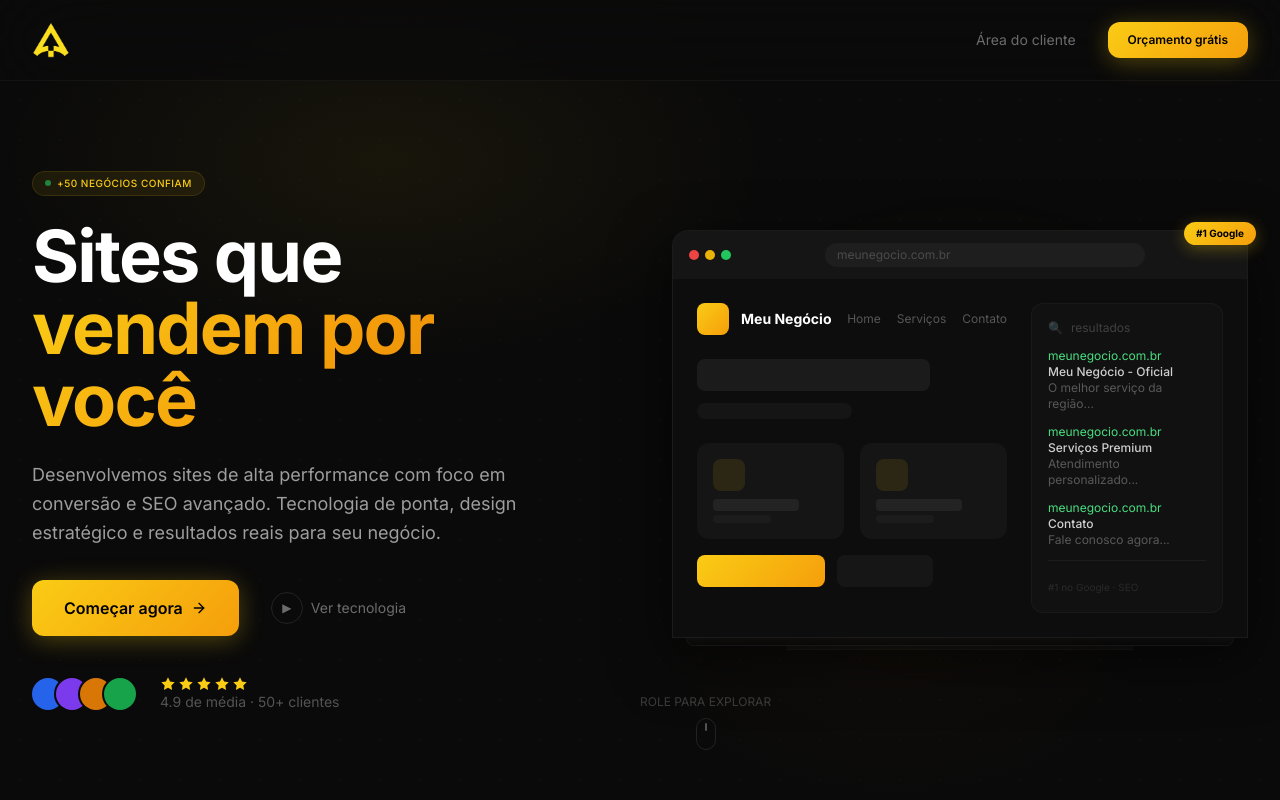
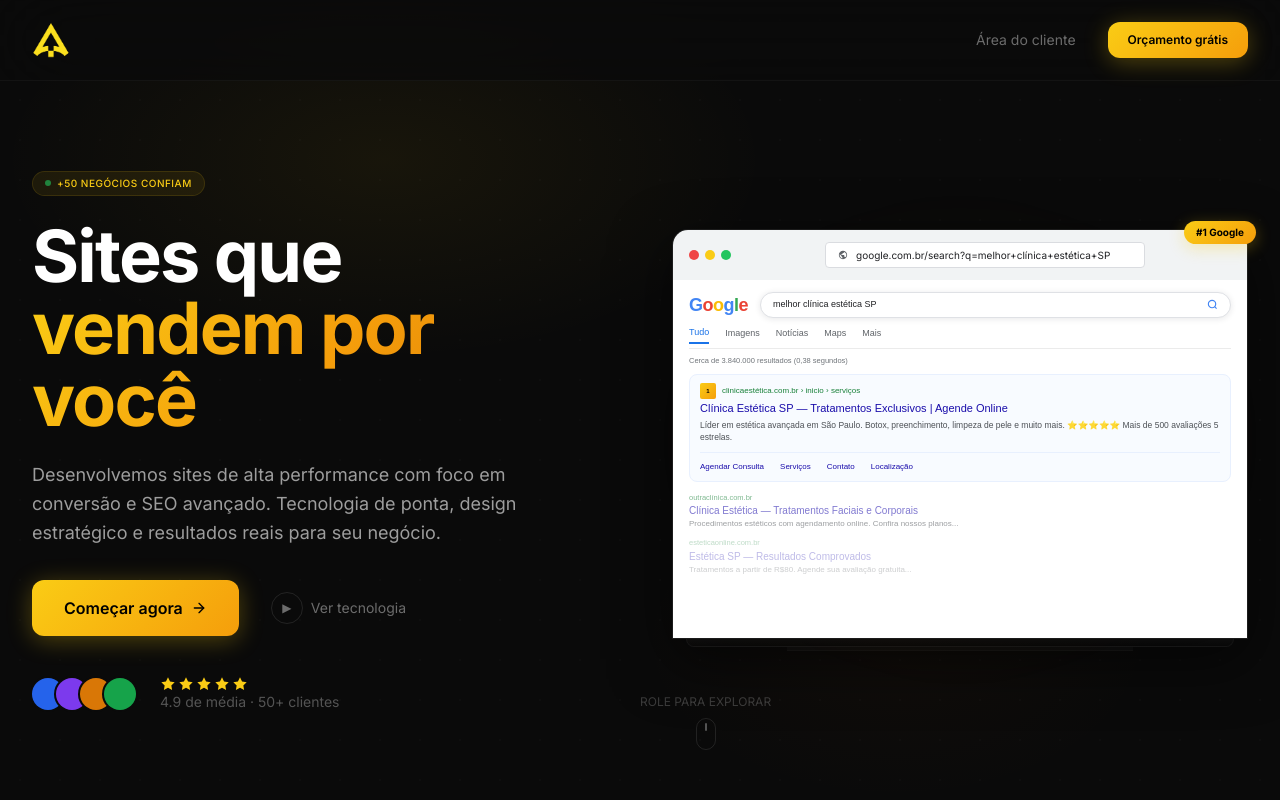
Before and after one commit to alisonfulldev/topsitesbr, a Next.js app: page / in a window 1280 px wide. Shown: the top 800 px of the page. Built offline with nearby package versions, Linux system fonts and the light colour scheme.

Commit message:
feat: substituir mockup por SERP realista do Google no hero

```diff
--- a/app/page.tsx
+++ b/app/page.tsx
@@ -388,93 +388,86 @@ export default function HomePage() {
                     }}
                   >
                     {/* Browser Chrome */}
-                    <div className="flex items-center gap-2 px-4 py-3" style={{ background: 'rgba(255,255,255,0.03)' }}>
+                    <div className="flex items-center gap-2 px-4 py-3" style={{ background: '#f1f3f4' }}>
                       <div className="flex gap-1.5">
                         <span className="w-2.5 h-2.5 rounded-full bg-red-500" />
-                        <span className="w-2.5 h-2.5 rounded-full bg-yellow-500" />
+                        <span className="w-2.5 h-2.5 rounded-full bg-yellow-400" />
                         <span className="w-2.5 h-2.5 rounded-full bg-green-500" />
                       </div>
                       <div className="flex-1 mx-4">
-                        <div className="max-w-xs mx-auto px-3 py-1 rounded-full text-xs text-white/20" style={{ background: 'rgba(255,255,255,0.04)' }}>
-                          meunegocio.com.br
+                        <div className="max-w-xs mx-auto px-3 py-1 rounded flex items-center gap-2 text-xs" style={{ background: '#fff', border: '1px solid #dadce0', color: '#202124', fontSize: 10 }}>
+                          <svg width="10" height="10" viewBox="0 0 24 24" fill="none"><path d="M12 2C6.48 2 2 6.48 2 12s4.48 10 10 10 10-4.48 10-10S17.52 2 12 2zm-1 17.93c-3.95-.49-7-3.85-7-7.93 0-.62.08-1.21.21-1.79L9 15v1c0 1.1.9 2 2 2v1.93zm6.9-2.54c-.26-.81-1-1.39-1.9-1.39h-1v-3c0-.55-.45-1-1-1H8v-2h2c.55 0 1-.45 1-1V7h2c1.1 0 2-.9 2-2v-.41c2.93 1.19 5 4.06 5 7.41 0 2.08-.8 3.97-2.1 5.39z" fill="#5f6368"/></svg>
+                          google.com.br/search?q=melhor+clínica+estética+SP
                         </div>
                       </div>
                     </div>
 
-                    {/* Website Preview */}
-                    <div className="aspect-[16/10] relative overflow-hidden">
-                      <div className="absolute inset-0 p-6">
-                        {/* Site Content Simulator */}
-                        <div className="flex items-start gap-6 h-full">
-                          <div className="flex-1">
-                            {/* Header */}
-                            <div className="flex items-center justify-between mb-6">
-                              <div className="flex items-center gap-3">
-                                <div className="w-8 h-8 rounded-lg" style={{ background: 'linear-gradient(135deg, #facc15, #f59e0b)' }} />
-                                <span className="text-sm font-bold text-white">Meu Negócio</span>
-                              </div>
-                              <div className="flex gap-4">
-                                <span className="text-xs text-white/30">Home</span>
-                                <span className="text-xs text-white/30">Serviços</span>
-                                <span className="text-xs text-white/30">Contato</span>
+                    {/* Google SERP */}
+                    <div className="aspect-[16/10] relative overflow-hidden" style={{ background: '#fff' }}>
+                      <div className="absolute inset-0 flex flex-col" style={{ padding: '12px 16px', fontFamily: 'Arial, sans-serif' }}>
+
+                        {/* Google logo + search bar */}
+                        <div className="flex items-center gap-3 mb-2">
+                          <span style={{ fontSize: 18, fontWeight: 700, letterSpacing: -0.5, lineHeight: 1 }}>
+                            <span style={{ color: '#4285f4' }}>G</span>
+                            <span style={{ color: '#ea4335' }}>o</span>
+                            <span style={{ color: '#fbbc04' }}>o</span>
+                            <span style={{ color: '#4285f4' }}>g</span>
+                            <span style={{ color: '#34a853' }}>l</span>
+                            <span style={{ color: '#ea4335' }}>e</span>
+                          </span>
+                          <div className="flex-1 flex items-center gap-2 px-3" style={{ height: 26, border: '1px solid #dfe1e5', borderRadius: 14, boxShadow: '0 1px 6px rgba(32,33,36,.1)', background: '#fff' }}>
+                            <span style={{ fontSize: 9, color: '#202124', flex: 1 }}>melhor clínica estética SP</span>
+                            <svg width="11" height="11" viewBox="0 0 24 24" fill="none" stroke="#4285f4" strokeWidth="2.5"><circle cx="11" cy="11" r="8"/><path d="m21 21-4.35-4.35"/></svg>
                           </div>
                         </div>
 
-                            {/* Hero do site */}
-                            <div className="mb-6">
-                              <div className="w-3/4 h-8 rounded-lg mb-3" style={{ background: 'rgba(255,255,255,0.06)' }} />
-                              <div className="w-1/2 h-4 rounded-lg" style={{ background: 'rgba(255,255,255,0.03)' }} />
-                            </div>
-
-                            {/* Cards */}
-                            <div className="grid grid-cols-2 gap-4">
-                              {[1, 2].map((i) => (
-                                <div key={i} className="p-4 rounded-xl" style={{ background: 'rgba(255,255,255,0.03)' }}>
-                                  <div className="w-8 h-8 rounded-lg mb-2" style={{ background: 'rgba(250,204,21,0.1)' }} />
-                                  <div className="w-3/4 h-3 rounded mb-1" style={{ background: 'rgba(255,255,255,0.06)' }} />
-                                  <div className="w-1/2 h-2 rounded" style={{ background: 'rgba(255,255,255,0.03)' }} />
-                                </div>
+                        {/* Tabs */}
+                        <div className="flex items-center gap-4 mb-1.5 pb-1" style={{ borderBottom: '1px solid #ebebeb' }}>
+                          {[['Tudo', true], ['Imagens', false], ['Notícias', false], ['Maps', false], ['Mais', false]].map(([label, active]) => (
+                            <span key={label as string} style={{ fontSize: 9, color: active ? '#1a73e8' : '#5f6368', borderBottom: active ? '2px solid #1a73e8' : 'none', paddingBottom: 3, fontWeight: active ? 500 : 400 }}>
+                              {label as string}
+                            </span>
                           ))}
                         </div>
 
-                            {/* CTA */}
-                            <div className="mt-4 flex gap-3">
-                              <div className="px-6 py-2 rounded-lg w-32 h-8" style={{ background: 'linear-gradient(135deg, #facc15, #f59e0b)' }} />
-                              <div className="px-6 py-2 rounded-lg w-24 h-8" style={{ background: 'rgba(255,255,255,0.04)' }} />
+                        {/* Result count */}
+                        <p style={{ fontSize: 7.5, color: '#70757a', marginBottom: 8 }}>Cerca de 3.840.000 resultados (0,38 segundos)</p>
+
+                        {/* #1 Result — highlighted */}
+                        <div style={{ marginBottom: 10, padding: '8px 10px', borderRadius: 8, border: '1px solid #e8f0fe', background: '#f8fbff' }}>
+                          <div className="flex items-center gap-1.5 mb-0.5">
+                            <div className="w-4 h-4 rounded-sm flex items-center justify-center flex-shrink-0" style={{ background: 'linear-gradient(135deg, #facc15, #f59e0b)' }}>
+                              <span style={{ fontSize: 6, fontWeight: 700, color: '#000' }}>1</span>
+                            </div>
+                            <span style={{ fontSize: 8, color: '#188038' }}>clinicaestética.com.br › inicio › serviços</span>
+                          </div>
+                          <div style={{ fontSize: 11, color: '#1a0dab', fontWeight: 500, lineHeight: 1.3, marginBottom: 3 }}>
+                            Clínica Estética SP — Tratamentos Exclusivos | Agende Online
+                          </div>
+                          <div style={{ fontSize: 8.5, color: '#4d5156', lineHeight: 1.5 }}>
+                            Líder em estética avançada em São Paulo. Botox, preenchimento, limpeza de pele e muito mais. ⭐⭐⭐⭐⭐ Mais de 500 avaliações 5 estrelas.
+                          </div>
+                          {/* Sitelinks */}
+                          <div className="flex gap-4 mt-2 pt-2" style={{ borderTop: '1px solid #e8f0fe' }}>
+                            {['Agendar Consulta', 'Serviços', 'Contato', 'Localização'].map(l => (
+                              <span key={l} style={{ fontSize: 8, color: '#1a0dab' }}>{l}</span>
+                            ))}
                           </div>
                         </div>
 
-                          {/* Sidebar - Google Search Result */}
-                          <div
-                            className="w-48 h-full rounded-xl p-4 flex-shrink-0"
-                            style={{ background: 'rgba(255,255,255,0.02)', border: '1px solid rgba(255,255,255,0.03)' }}
-                          >
-                            <div className="flex items-center gap-2 mb-3">
-                              <span className="text-xs text-white/30">🔍</span>
-                              <span className="text-xs text-white/20">resultados</span>
+                        {/* #2 e #3 — concorrentes desbotados */}
+                        <div style={{ opacity: 0.55, marginBottom: 7 }}>
+                          <div style={{ fontSize: 7.5, color: '#188038' }}>outraclínica.com.br</div>
+                          <div style={{ fontSize: 10, color: '#1a0dab' }}>Clínica Estética — Tratamentos Faciais e Corporais</div>
+                          <div style={{ fontSize: 8, color: '#4d5156' }}>Procedimentos estéticos com agendamento online. Confira nossos planos...</div>
                         </div>
-                            <div className="space-y-3">
-                              <div>
-                                <div className="text-xs text-green-400">meunegocio.com.br</div>
-                                <div className="text-xs font-medium text-white/80">Meu Negócio - Oficial</div>
-                                <div className="text-xs text-white/30">O melhor serviço da região...</div>
+                        <div style={{ opacity: 0.28 }}>
+                          <div style={{ fontSize: 7.5, color: '#188038' }}>esteticaonline.com.br</div>
+                          <div style={{ fontSize: 10, color: '#1a0dab' }}>Estética SP — Resultados Comprovados</div>
+                          <div style={{ fontSize: 8, color: '#4d5156' }}>Tratamentos a partir de R$80. Agende sua avaliação gratuita...</div>
                         </div>
-                              <div>
-                                <div className="text-xs text-green-400">meunegocio.com.br</div>
-                                <div className="text-xs font-medium text-white/80">Serviços Premium</div>
-                                <div className="text-xs text-white/30">Atendimento personalizado...</div>
-                              </div>
-                              <div>
-                                <div className="text-xs text-green-400">meunegocio.com.br</div>
-                                <div className="text-xs font-medium text-white/80">Contato</div>
-                                <div className="text-xs text-white/30">Fale conosco agora...</div>
-                              </div>
-                            </div>
-                            <div className="mt-3 pt-3 border-t border-white/5">
-                              <span className="text-[10px] text-white/10">#1 no Google · SEO</span>
-                            </div>
-                          </div>
-                        </div>
+
                       </div>
                     </div>
                   </div>
```
Lines whose indentation alone changed are shown as unchanged.
